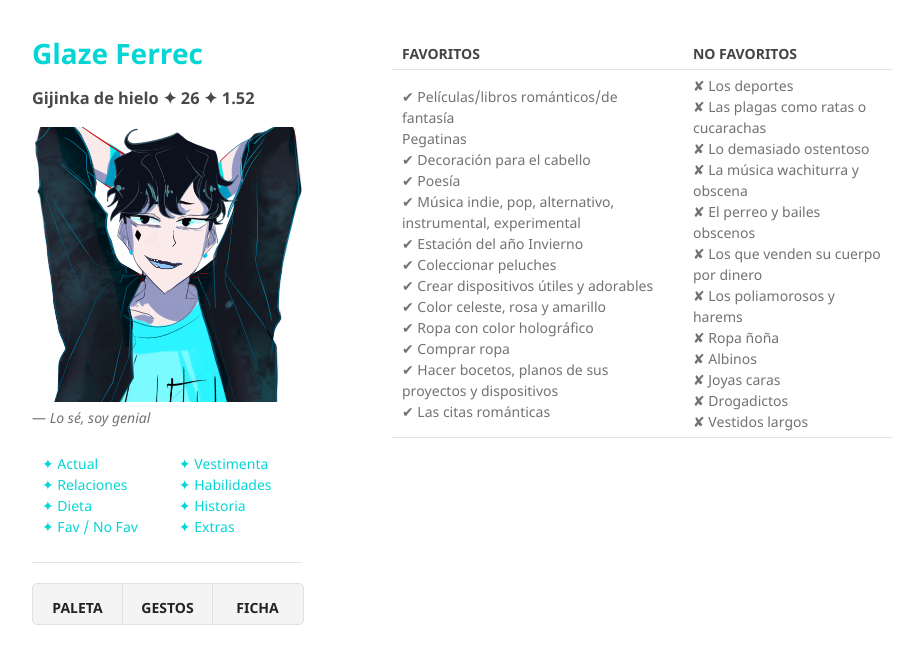
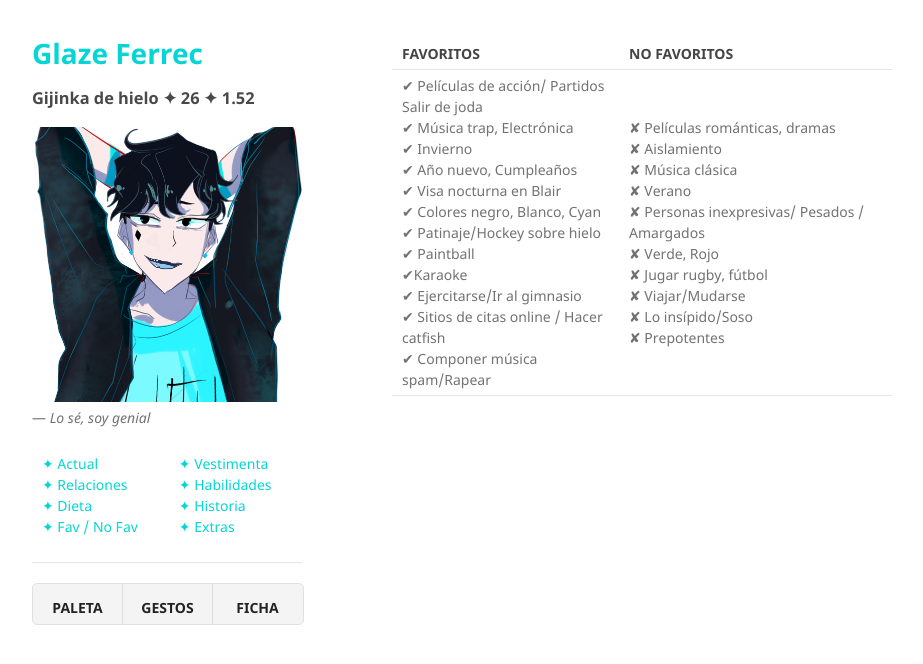
Before and after one commit to BlairSander/glaze, a Jekyll site: the page built from favnofav.md, in a window 1280 px wide. Shown: the top 664 px of the page, without its empty margins (178-1101 px from the left). Built offline with Jekyll 4.4.1, drawn with Linux system fonts in a browser that asks for light colours.

Commit message:
Update favnofav.md

```diff
--- a/favnofav.md
+++ b/favnofav.md
@@ -3,4 +3,4 @@ layout: default
 ---
 |FAVORITOS | NO FAVORITOS |
 |:----------------------|:------------------|
-| ✔ Películas/libros románticos/de fantasía<br>Pegatinas<br> ✔ Decoración para el cabello <br>✔ Poesía <br>✔ Música indie, pop, alternativo, instrumental, experimental <br>✔ Estación del año Invierno <br>✔ Coleccionar peluches <br>✔ Crear dispositivos útiles y adorables <br>✔ Color celeste, rosa y amarillo <br>✔ Ropa con color holográfico <br>✔ Comprar ropa <br>✔ Hacer bocetos, planos de sus proyectos y dispositivos <br>✔ Las citas románticas | ✘ Los deportes<br>✘ Las plagas como ratas o cucarachas <br>✘ Lo demasiado ostentoso <br>✘ La música wachiturra y obscena<br>✘ El perreo y bailes obscenos <br>✘ Los que venden su cuerpo por dinero <br>✘ Los poliamorosos y harems <br>✘ Ropa ñoña<br>✘ Albinos<br>✘ Joyas caras<br>✘ Drogadictos<br>✘ Vestidos largos |
+| ✔ Películas de acción/ Partidos<br>Salir de joda<br> ✔ Música trap, Electrónica <br>✔ Invierno <br>✔ Año nuevo, Cumpleaños <br>✔ Visa nocturna en Blair <br>✔ Colores negro, Blanco, Cyan <br>✔ Patinaje/Hockey sobre hielo <br>✔ Paintball <br>✔Karaoke <br>✔ Ejercitarse/Ir al gimnasio <br>✔ Sitios de citas online / Hacer catfish <br>✔ Componer música spam/Rapear | ✘ Películas románticas, dramas<br>✘ Aislamiento <br>✘ Música clásica <br>✘ Verano <br>✘ Personas inexpresivas/ Pesados / Amargados <br>✘ Verde, Rojo <br>✘ Jugar rugby, fútbol <br>✘ Viajar/Mudarse <br>✘ Lo insípido/Soso <br>✘ Prepotentes <br> |
```
